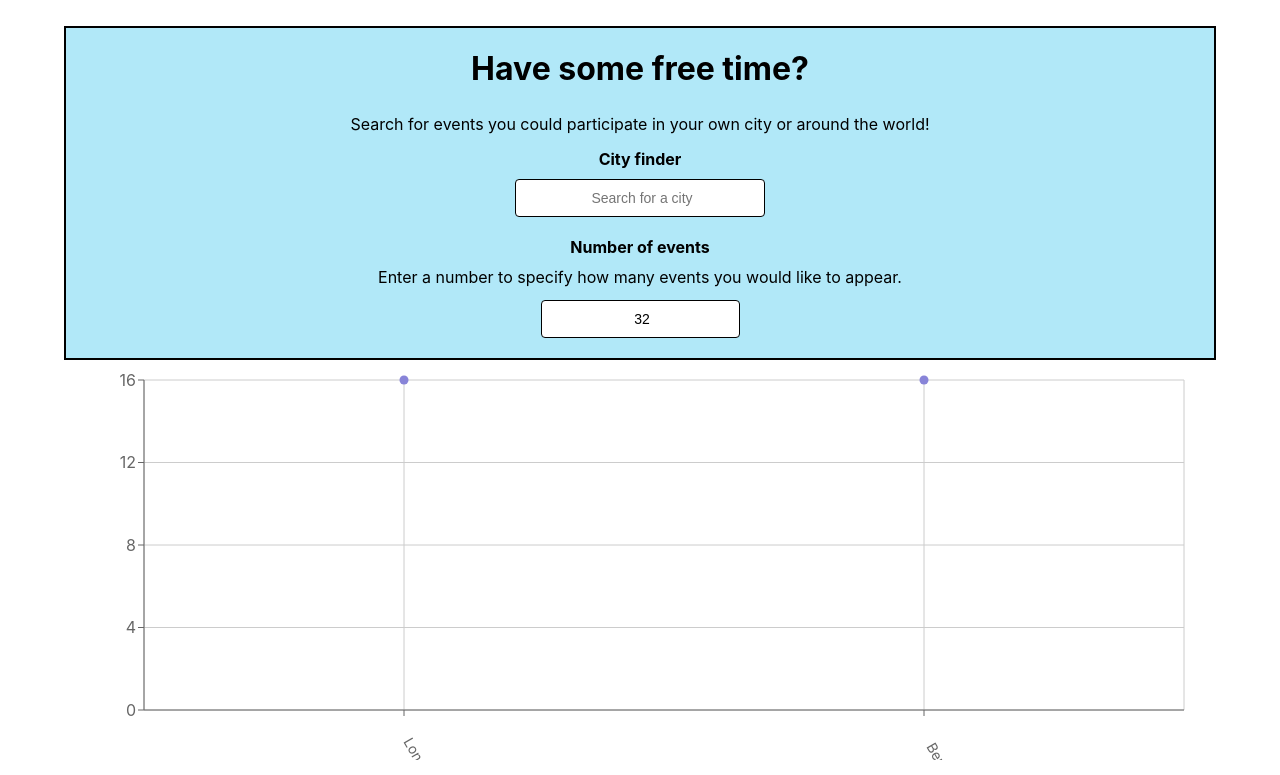
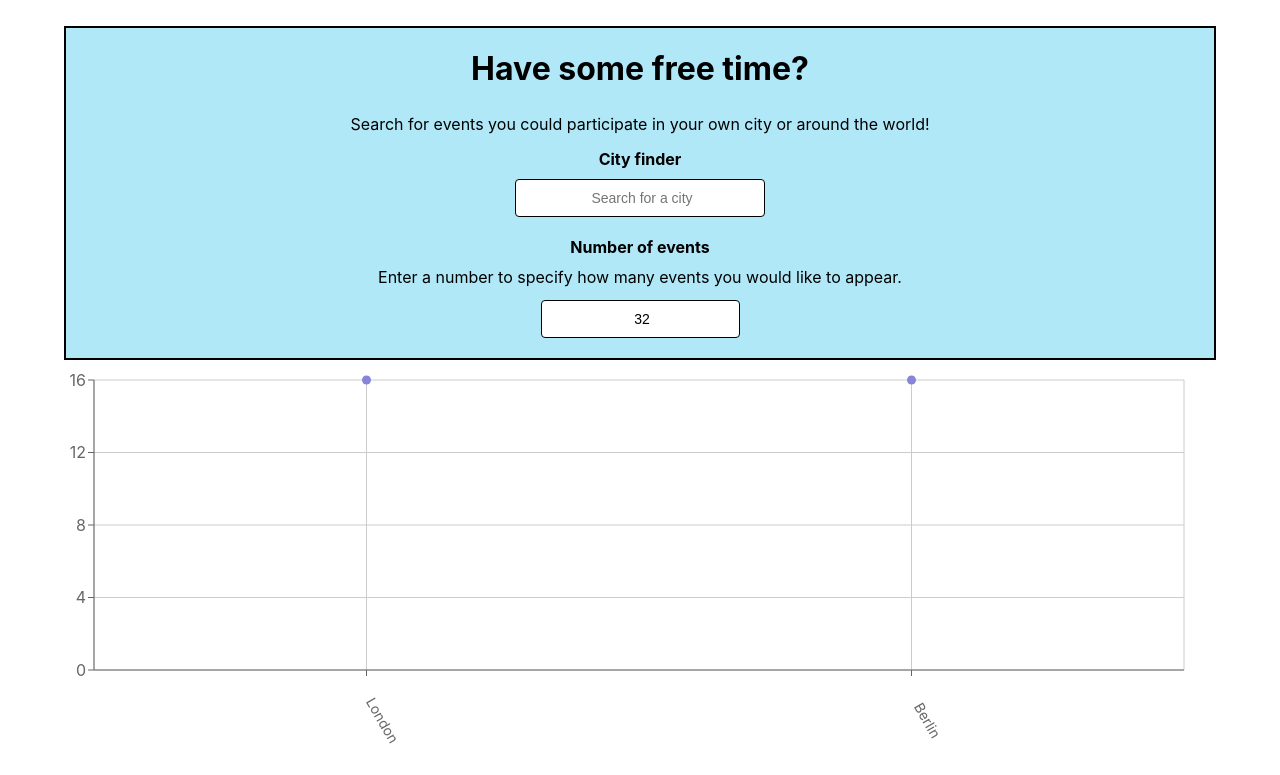
Before and after one commit to AlexaCai/meet-app, a React (Create React App) app: page / in a window 1280 px wide. Shown: the top 775 px of the page. Built offline with nearby package versions, Linux system fonts and the light colour scheme; what atatus-spa would draw is missing.

Commit message:
Modification of split function and chart design

```diff
--- a/src/components/CityEventsChart.js
+++ b/src/components/CityEventsChart.js
@@ -29,7 +29,8 @@
             const count = events.filter((event) => event.location === location).length
             //***To get the city out of each location in allLocations, the location need to shorten and any unnecessary information need to be remove so we only have a city name. To do this, we use split().
             //***split() the location at the occurrence of a comma followed by a space (", "), which returns an array ("CITY", "COUNTRY"). Then, we refer to the first element in that array with [0], which is the name of the city. The data that’s returned is an array with an object of {city, count} (shorthand of {city: city, count: count}.
-            const city = location.split(', ')[0]
+            //***((/, | - /))  (meaning '','' OR ''-'' symbol) is present to make sure that cities named with an - (as ex: Dubai - UAE) are splited as well (along with those in the format Toronto, Canada with a separating comma).
+            const city = location.split((/, | - /))[0]
             return { city, count };
         })
         return data;
@@ -41,8 +42,9 @@
                 margin={{
                     top: 20,
                     right: 20,
-                    bottom: 20,
-                    left: 20,
+                    bottom: 60,
+                    //***Left -30 to eliminate the default space on the chart’s left side (this space is saved for the y-axis labels, but since we haven’t applied labels to this axis, the empty space makes the chart look misaligned).
+                    left: -30,
                 }}
             >
                 <CartesianGrid />
```
